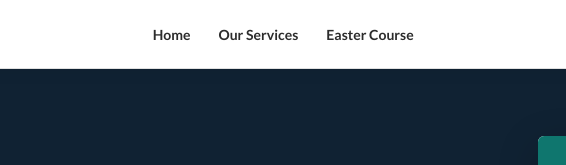
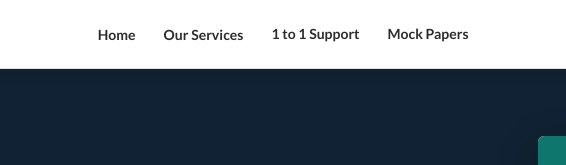
Before and after one commit to chezegrinds/chezegrinds-site, a plain HTML site: page one-to-one.html in a window 1280 px wide. Shown: the top 165 px of the page, 294-860 px from the left. Drawn offline with Linux system fonts and the light colour scheme.

Commit message:
Update one-to-one.html

```diff
--- a/one-to-one.html
+++ b/one-to-one.html
@@ -264,7 +264,8 @@ footer{background:#1a1a1a;padding:44px 0}
     <ul class="nav-links">
       <li><a href="/">Home</a></li>
       <li><a href="/services">Our Services</a></li>
-      <li><a href="/easter">Easter Course</a></li>
+      <a href="/one-to-one">1 to 1 Support</a>
+      <a href="/mock">Mock Papers</a>
     </ul>
     <div style="display:flex;align-items:center;gap:8px;">
       <a href="https://www.instagram.com/chezegrinds/" target="_blank" rel="noopener" title="Instagram" style="display:flex;align-items:center;justify-content:center;width:32px;height:32px;border-radius:50%;color:#555;transition:color 0.15s;" onmouseover="this.style.color='#102233'" onmouseout="this.style.color='#555'">
@@ -286,11 +287,10 @@ footer{background:#1a1a1a;padding:44px 0}
 <div class="mob" id="mob">
   <a href="/">Home</a>
   <a href="/services">Our Services</a>
-  <a href="/easter">Easter Course</a>
   <a href="/one-to-one">1 to 1 Support</a>
+  <a href="/mock">Mock Papers</a>
   <a href="/webinar" class="mm-cta" onclick="closeMenu()">Reserve Free Workshop Spot</a>
 </div>
-
 
 <!-- ═══════════════ HOME ═══════════════ -->
 <div class="page active" id="page-onetone">
```
